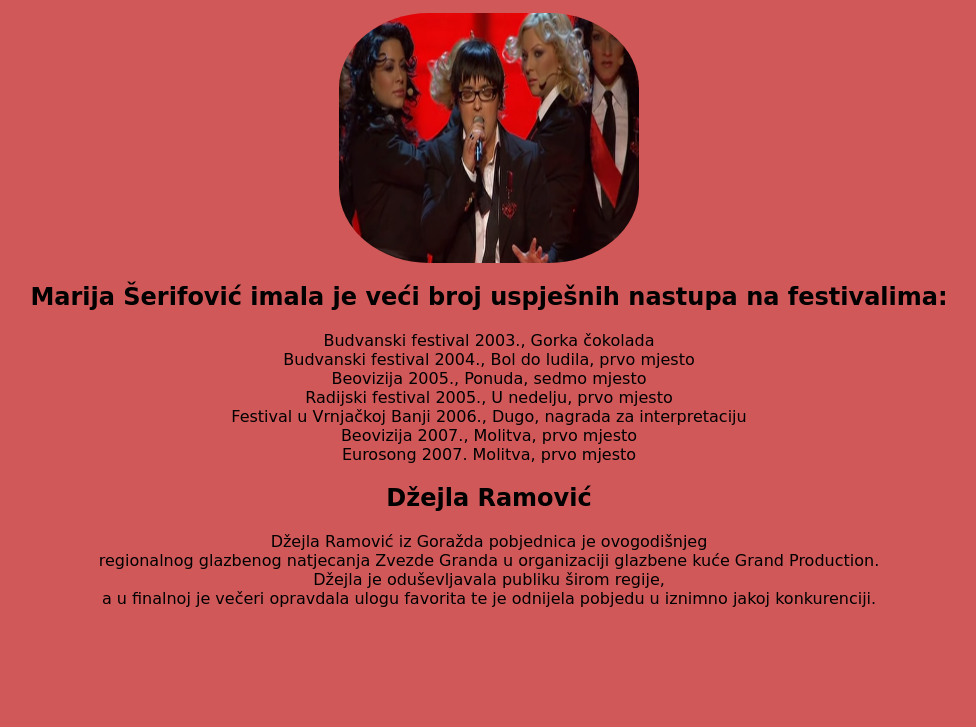
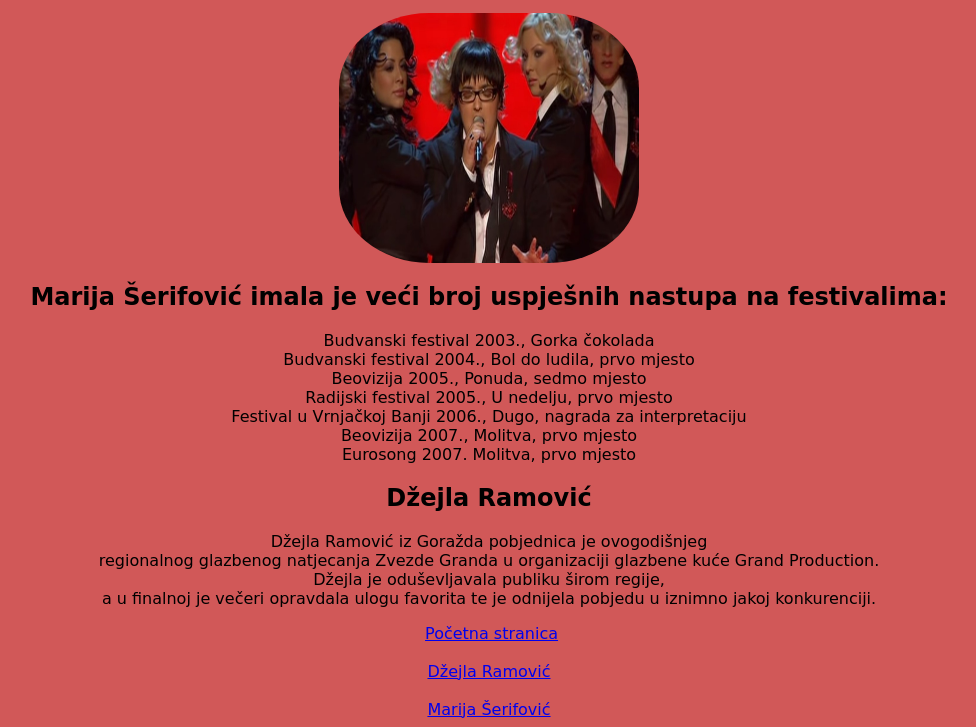
Before and after one commit to zeljkavrgoc/zajednicko, a plain HTML site: page index.html in a window 1280 px wide. Shown: the part 122-849 px from the top of the page, without its empty margins (151-1127 px from the left). Before the commit the page ends 800 px from the top, so only its background shows below. Drawn offline with Linux system fonts and the light colour scheme.

Commit message:
Update index.html

```diff
--- a/index.html
+++ b/index.html
@@ -46,6 +46,12 @@
 
     </p>
      <img src="ramovicka.jpeg" alt="">
+
+         <a href="https://zeljkavrgoc.github.io/Po-etna-stranica/">Početna stranica</a>
+<br><br>
+     <a href="https://zeljkavrgoc.github.io/D-ejla-Ramovic/"> Džejla Ramović</a>
+     <br><br>
+     <a href=" https://zeljkavrgoc.github.io/marija/">Marija Šerifović</a>
     </div>
 </body>
 </html>
```
